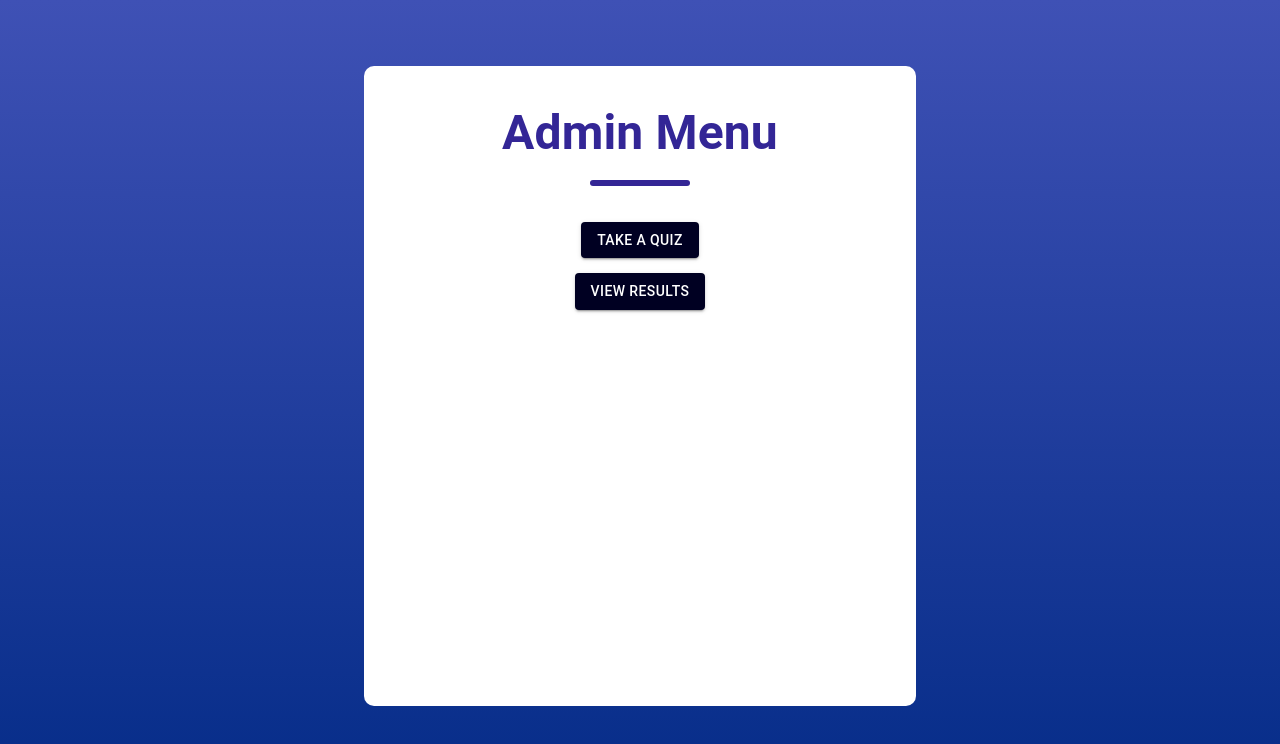
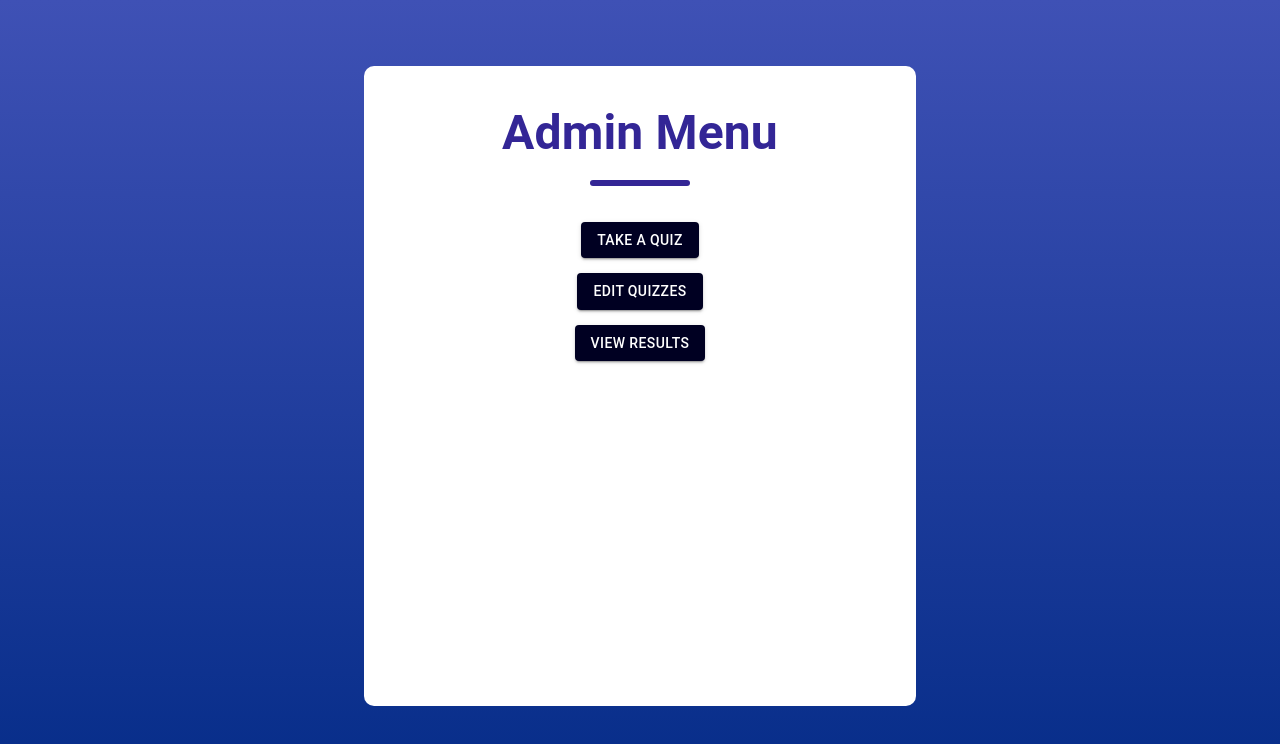
Before and after one commit to Pmacdon15/quizzes, a Next.js app in the folder client/: page /menuAdmin/1 in a window 1280 px wide. Shown: the top 744 px of the page. Built offline with nearby package versions, Linux system fonts and the light colour scheme.

Commit message:
Add link to edit quizzes in menuAdmin page

```diff
--- a/client/src/app/menuAdmin/[user_email]/page.jsx
+++ b/client/src/app/menuAdmin/[user_email]/page.jsx
@@ -17,6 +17,11 @@ export default function menuAdmin({ params }) {
           Take A Quiz
         </Button>
       </Link>
+      <Link href={`/editQuizzes/${userEmail}`}>
+        <Button variant="contained" color="primary" style={{ margin: "5px" }}>
+          Edit Quizzes
+        </Button>
+      </Link>
       <Link href={`/results/${userEmail}`}>
         <Button variant="contained" color="primary" style={{ margin: "5px" }}>
           View Results
```
